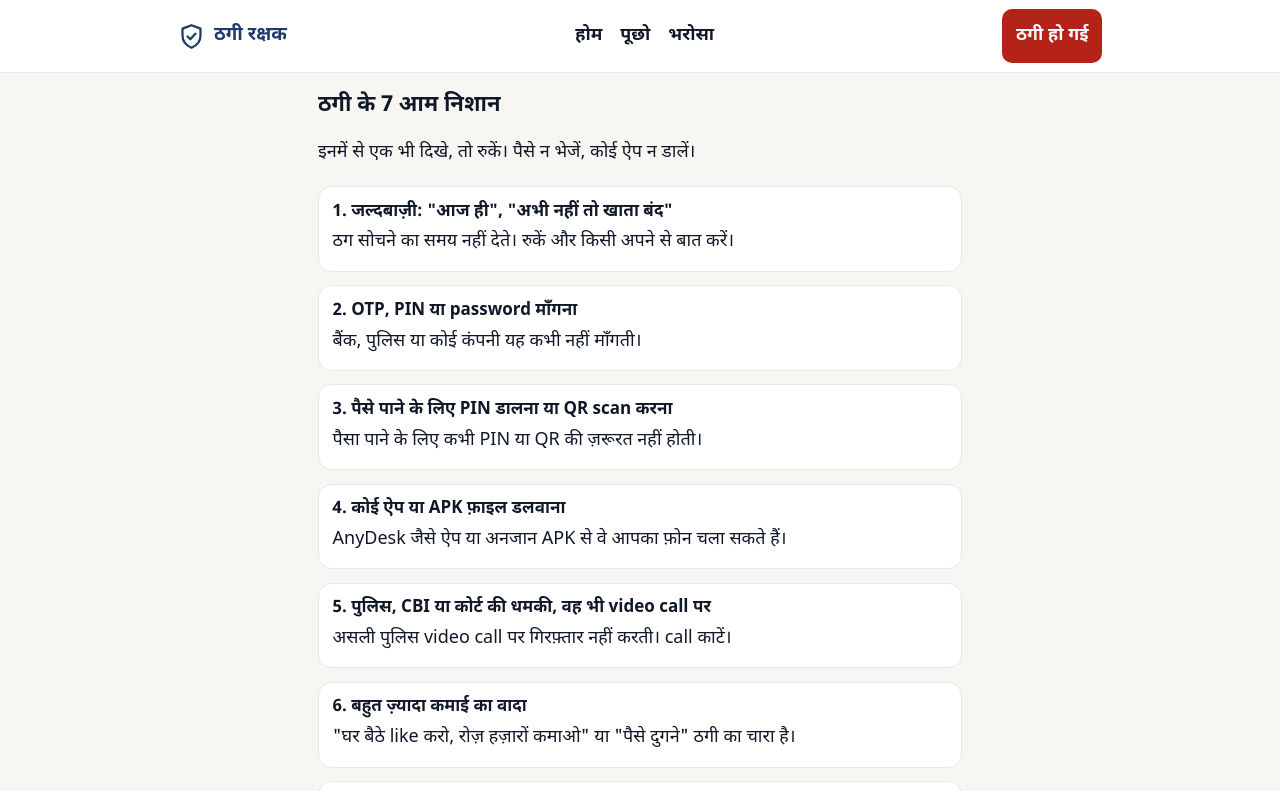
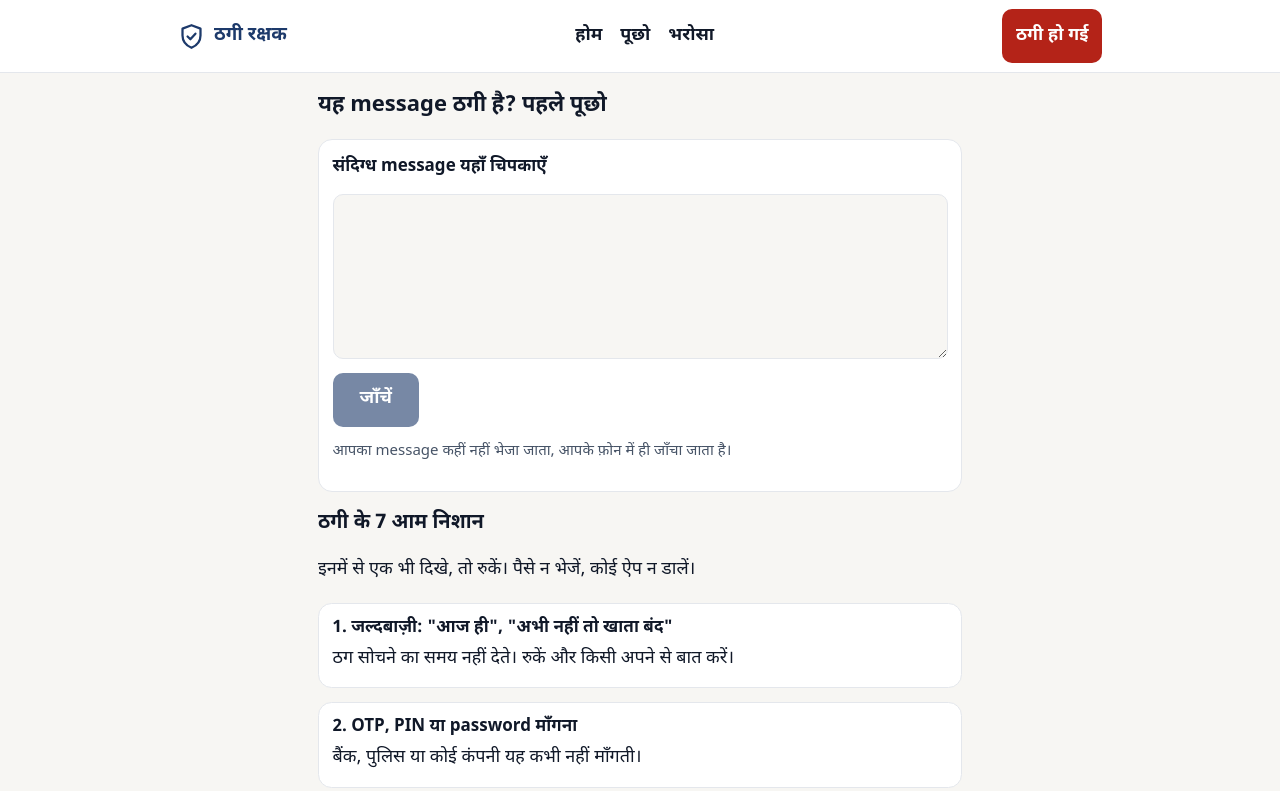
Before and after one commit to roshan420rdx-a11y/thagi-rakshak-, a Next.js app: page /pucho in a window 1280 px wide. Shown: the top 791 px of the page. Built offline with nearby package versions, Linux system fonts and the light colour scheme; no server answers.

Commit message:
TR-23a/3: /pucho पर जाँच का box + नतीजा card + परिवार को भेजें (सिर्फ़ नतीजा)
Co-Authored-By: Claude Opus 5.5 <noreply@anthropic.com>
Claude-Session: https://claude.ai/code/session_01Q8ZCGBZrka4dDUCEyPhyFX

```diff
--- a/app/(site)/gyan/page.tsx
+++ b/app/(site)/gyan/page.tsx
@@ -12,7 +12,7 @@ const TOOLS = [
   { href: "/haq/thagi", label: "आपका हक़: पूरा पैसा वापस या मुआवज़ा?" },
   { href: "/haq/frozen-money", label: "ठग के खाते में पैसा रुका: वापस कैसे माँगें" },
   { href: "/gyan/bank", label: "अपने बैंक को ठगी कैसे बताएँ" },
-  { href: "/pucho", label: "ठगी के 7 आम निशान" },
+  { href: "/pucho", label: "message जाँचें और ठगी के 7 आम निशान" },
 ] as const;
 
 export default function GyanIndexPage() {
--- a/app/(site)/page.tsx
+++ b/app/(site)/page.tsx
@@ -19,7 +19,7 @@ export default function HomePage() {
       <BigDoor
         href="/pucho"
         title="यह call या message ठगी है?"
-        subtitle="ठगी के 7 आम निशान · मुफ़्त"
+        subtitle="message चिपकाकर जाँचें · मुफ़्त"
         tone="safe"
         icon={<IconSearch className="h-8 w-8" />}
       />
--- a/app/(site)/pucho/page.tsx
+++ b/app/(site)/pucho/page.tsx
@@ -1,29 +1,37 @@
 import type { Metadata } from "next";
 import Link from "next/link";
+import { CheckerBox } from "@/components/pucho/checker-box";
 import { BigDoor } from "@/components/ui/big-door";
 import { IconAlert } from "@/components/ui/icons";
 import { Notice } from "@/components/ui/notice";
-import { SCAM_SIGNS } from "@/modules/site";
+import { absoluteUrl, getSiteConfig, SCAM_SIGNS } from "@/modules/site";
 
-export const metadata: Metadata = { title: "ठगी के 7 आम निशान — ठगी रक्षक" };
+export const metadata: Metadata = {
+  title: "यह message ठगी है? पहले पूछो — ठगी रक्षक",
+  description: "संदिग्ध SMS या WhatsApp message चिपकाएँ और ठगी के निशान देखें। जाँच आपके फ़ोन में ही होती है। साथ में ठगी के 7 आम निशान।",
+};
 
-// checker (screenshot भेजकर पूछना) TR-23 से TR-25 में आएगा; तब तक यह पन्ना आम निशान सिखाता है
+// "पहले पूछो" (TR-23a): नियमों वाली जाँच फ़ोन के अंदर (CheckerBox, JS से)। बिना JS के भी 7 आम निशान दिखते हैं।
+// screenshot और AI वाली जाँच TR-24 में।
 export default function PuchoPage() {
+  const pageUrl = absoluteUrl("/pucho", getSiteConfig().siteUrl);
   return (
     <div className="space-y-4">
-      <h1 className="text-[22px] font-bold leading-snug">ठगी के 7 आम निशान</h1>
+      <h1 className="text-[22px] font-bold leading-snug">यह message ठगी है? पहले पूछो</h1>
+      <CheckerBox pageUrl={pageUrl} />
+      <h2 className="text-[20px] font-bold leading-snug">ठगी के 7 आम निशान</h2>
       <p>इनमें से एक भी दिखे, तो रुकें। पैसे न भेजें, कोई ऐप न डालें।</p>
       <ol className="space-y-3">
         {SCAM_SIGNS.map((s, i) => (
           <li key={s.titleHi} className="rounded-xl border border-line bg-paper p-3">
-            <h2 className="text-[17px] font-bold leading-snug">
+            <h3 className="text-[17px] font-bold leading-snug">
               {i + 1}. {s.titleHi}
-            </h2>
+            </h3>
             <p className="mt-1">{s.bodyHi}</p>
           </li>
         ))}
       </ol>
-      <Notice tone="info">screenshot भेजकर पूछने वाली सुविधा जल्द आ रही है।</Notice>
+      <Notice tone="info">अभी सिर्फ़ लिखा हुआ message जाँचा जाता है। screenshot भेजकर पूछने वाली सुविधा बाद में आएगी।</Notice>
       <BigDoor
         href="/turant"
         title="पैसे जा चुके हैं?"
--- /dev/null
+++ b/components/pucho/checker-box.tsx
@@ -0,0 +1,71 @@
+"use client";
+
+import { useEffect, useState } from "react";
+import { checkMessage, MAX_CHECK_CHARS, type CheckResult } from "@/modules/checker";
+import { VerdictCard } from "./verdict-card";
+
+// "पहले पूछो" का box। जाँच इसी फ़ोन के browser में होती है: message न server पर जाता है, न URL में, न कहीं सेव होता है।
+// mount से पहले कुछ नहीं दिखता, इसलिए बिना JS के पन्ना सिर्फ़ 7 आम निशान दिखाता है।
+export function CheckerBox({ pageUrl }: { pageUrl: string }) {
+  const [mounted, setMounted] = useState(false);
+  const [text, setText] = useState("");
+  const [result, setResult] = useState<CheckResult | null>(null);
+
+  useEffect(() => setMounted(true), []);
+  if (!mounted) return null;
+
+  return (
+    <div className="space-y-3 rounded-[14px] border border-line bg-paper p-3">
+      <form
+        className="space-y-3"
+        autoComplete="off"
+        onSubmit={(e) => {
+          e.preventDefault();
+          setResult(checkMessage(text));
+        }}
+      >
+        <label htmlFor="pucho-message" className="block text-[17px] font-bold">
+          संदिग्ध message यहाँ चिपकाएँ
+        </label>
+        <textarea
+          id="pucho-message"
+          name="message"
+          rows={5}
+          maxLength={MAX_CHECK_CHARS}
+          value={text}
+          onChange={(e) => {
+            setText(e.target.value);
+            setResult(null);
+          }}
+          spellCheck={false}
+          autoCorrect="off"
+          autoCapitalize="off"
+          className="block w-full rounded-[10px] border border-line bg-surface p-3 text-[17px] text-ink"
+        />
+        <div className="flex flex-wrap gap-2">
+          <button
+            type="submit"
+            disabled={!text.trim()}
+            className="min-h-12 rounded-[10px] bg-brand px-6 font-bold text-paper disabled:opacity-60"
+          >
+            जाँचें
+          </button>
+          {text ? (
+            <button
+              type="button"
+              onClick={() => {
+                setText("");
+                setResult(null);
+              }}
+              className="min-h-12 rounded-[10px] border border-line bg-paper px-4 font-semibold text-ink"
+            >
+              मिटाएँ
+            </button>
+          ) : null}
+        </div>
+        <p className="text-[15px] text-muted">आपका message कहीं नहीं भेजा जाता, आपके फ़ोन में ही जाँचा जाता है।</p>
+      </form>
+      <div aria-live="polite">{result ? <VerdictCard result={result} pageUrl={pageUrl} /> : null}</div>
+    </div>
+  );
+}
--- /dev/null
+++ b/components/pucho/verdict-card.tsx
@@ -0,0 +1,69 @@
+import type { CheckResult } from "@/modules/checker";
+import { CHECK_LIMIT_HI, LEVEL_COPY, verdictShareText, whatsappShareLink } from "@/modules/checker/share";
+import { BigDoor } from "@/components/ui/big-door";
+import { IconAlert, IconInfo } from "@/components/ui/icons";
+
+// जाँच का नतीजा। मतलब सिर्फ़ रंग से नहीं: हर स्तर का icon और शब्द।
+const LOOK = {
+  danger: "border-danger bg-danger-bg text-danger",
+  warn: "border-warn bg-warn-bg text-warn",
+  no_signals: "border-line bg-brand-bg text-brand",
+} as const;
+
+export function VerdictCard({ result, pageUrl }: { result: CheckResult; pageUrl: string }) {
+  const copy = LEVEL_COPY[result.level];
+  const Icon = result.level === "no_signals" ? IconInfo : IconAlert;
+  const turant = result.level === "danger" ? (result.hits.find((h) => h.level === "danger" && h.turant)?.turant ?? "pata-nahi") : null;
+
+  return (
+    <section aria-label="जाँच का नतीजा" className="space-y-3">
+      <div className={`rounded-[12px] border-2 p-3 ${LOOK[result.level]}`}>
+        <h2 className="flex items-center gap-2 text-[20px] font-bold leading-snug">
+          <Icon className="h-6 w-6 shrink-0" />
+          {copy.emoji ? <span aria-hidden="true">{copy.emoji}</span> : null}
+          <span>{copy.titleHi}</span>
+        </h2>
+        <p className="mt-1 font-semibold">{copy.bodyHi}</p>
+      </div>
+
+      {result.hits.length ? (
+        <ul className="space-y-2" aria-label="क्यों">
+          {result.hits.map((h) => (
+            <li key={h.id} className="rounded-xl border border-line bg-paper p-3">
+              <h3 className="text-[17px] font-bold leading-snug">{h.labelHi}</h3>
+              <p className="mt-1">{h.explainHi}</p>
+              {h.gyan ? (
+                <a href={`/gyan/${h.gyan}`} className="mt-1 flex min-h-12 items-center font-semibold text-brand">
+                  इस ठगी के बारे में पढ़ें →
+                </a>
+              ) : null}
+            </li>
+          ))}
+        </ul>
+      ) : null}
+
+      {turant ? (
+        <BigDoor
+          href={`/turant/${turant}`}
+          title="पैसे जा चुके हैं?"
+          subtitle="अभी क्या करें"
+          tone="danger"
+          icon={<IconAlert className="h-8 w-8" />}
+        />
+      ) : null}
+
+      {result.level !== "no_signals" ? (
+        <a
+          href={whatsappShareLink(verdictShareText(result, pageUrl))}
+          target="_blank"
+          rel="noopener noreferrer"
+          className="inline-flex min-h-12 items-center rounded-[10px] border border-line bg-paper px-4 py-2 font-semibold text-ink no-underline"
+        >
+          परिवार को भेजें (WhatsApp)
+        </a>
+      ) : null}
+
+      <p className="text-[15px] text-muted">{CHECK_LIMIT_HI}</p>
+    </section>
+  );
+}
--- a/modules/site/signs.ts
+++ b/modules/site/signs.ts
@@ -1,4 +1,4 @@
-// ठगी के 7 आम निशान (/pucho, checker आने तक) और /bharosa की "हम कभी नहीं करेंगे" सूची। text plan A2a से जस का तस।
+// ठगी के 7 आम निशान (/pucho, checker के नीचे; बिना JS के भी) और /bharosa की "हम कभी नहीं करेंगे" सूची। text plan A2a से जस का तस।
 
 export const SCAM_SIGNS: readonly { titleHi: string; bodyHi: string }[] = [
   { titleHi: 'जल्दबाज़ी: "आज ही", "अभी नहीं तो खाता बंद"', bodyHi: "ठग सोचने का समय नहीं देते। रुकें और किसी अपने से बात करें।" },
```
Also changed, not shown: modules/checker/share.ts (added, +40 -0 lines), 1 other file (tests, documents, lock files or other folders).
